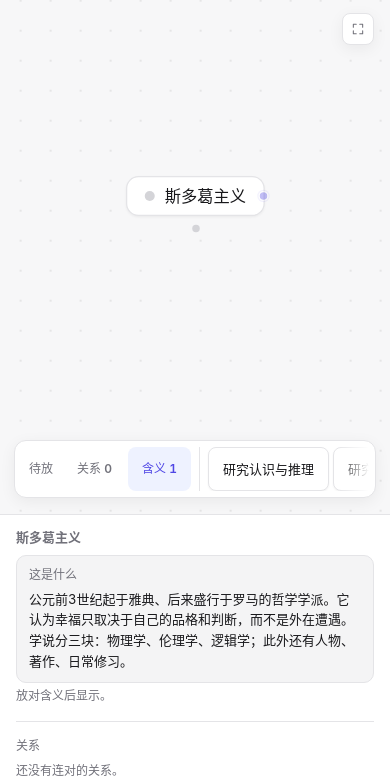
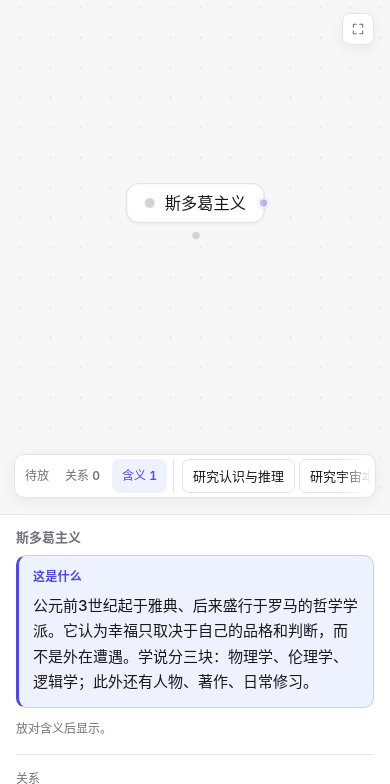
Before and after one commit to sing100/knowledge-assembly-bench, a plain HTML site: page index.html in a window 390 px wide. Both pictures are taken after a click on the button "开始". Shown: the part 60-844 px from the top of the page. Drawn offline with Linux system fonts and the light colour scheme.

Commit message:
guide: widen dialog to 600px, restore 480px layout switch, restart loop on reopen; compact word tray on <=900px; make 这是什么 card more prominent

```diff
--- a/index.html
+++ b/index.html
@@ -243,6 +243,7 @@
       /* first-run guide demo: kab-intro, supplied final version 2026-11-01.
          Native JS/CSS only, no external file, single-file offline site stays single-file.
          Width adapted to the dialog (100% instead of min(560px,92vw)); rest verbatim. */
+      #guideOverlay .x-dialog { width: min(600px, 92vw); max-height: 92vh; overflow-y: auto; }
       .kab-intro { width: 100%; --bg: #faf9f5; --card: #fff; --ink: #141413; --muted: #73726c; --line: #e8e6dc; --clay: #d97757; --clay-text: #b05535; --ok: #3f9a5c; --ok-text: #2f7d48; --bad: #c4473a; }
       @media (prefers-color-scheme: dark) { .kab-intro { --bg: #262624; --card: #30302e; --ink: #faf9f5; --muted: #a3a29b; --line: #45443f; --clay-text: #e58b6d; --ok: #5cb87a; --ok-text: #7ccb95; } }
       .kab-wrap { position: relative; width: 100%; aspect-ratio: 16/10; border: 1px solid var(--line); border-radius: 16px; overflow: hidden; background: var(--bg) radial-gradient(circle, var(--line) 1px, transparent 1.3px) 0 0/18px 18px; }
@@ -285,8 +286,12 @@
         .x-side { width: auto; max-height: 32vh; border-left: 0; border-top: 1px solid var(--x-ln); padding: 12px 16px 16px; }
         /* tray sits at the board bottom now (zoom moved to top-right), so no empty board strip between tray and detail; toasts already go to the board top on ≤900px, so they cannot cover the tray */
         .x-tray { left: 14px; right: 14px; bottom: 16px; max-width: min(720px, calc(100% - 28px)); }
-        .x-chip { height: 44px; min-width: 44px; padding: 0 14px; }
-        .x-tab { min-height: 44px; padding: 0 14px; }
+        /* compact tray: smaller visual weight, still finger-sized */
+        .x-tray { padding: 4px 4px 4px 0; border-radius: 10px; }
+        .x-chip { height: 34px; min-width: 40px; padding: 0 10px; font-size: 13px; border-radius: 7px; box-shadow: none; }
+        .x-tab { min-height: 34px; padding: 0 10px; }
+        .x-tray__h { padding: 0 6px 0 10px; }
+        .x-tray__h::before { margin-right: 4px; }
         .x-tb, .x-sel, .x-primary, .x-sec-btn { min-height: 44px; }
         .x-tb { min-width: 44px; }
         .x-zoom button { min-width: 44px; height: 44px; }
@@ -312,9 +317,9 @@
       .x-card.is-reveal { animation: x-reveal 320ms var(--e-over) backwards; }
       @keyframes x-reveal { from { opacity: 0; scale: .6; } }
       /* side panel: 这是什么 */
-      .x-what { margin: 8px 0 4px; padding: 10px 12px; background: var(--x-hover); border: 1px solid var(--x-ln); border-radius: 10px; }
-      .x-side .x-what__h { margin: 0 0 4px; font-size: 12px; font-weight: 500; color: var(--x-ink2); }
-      .x-side .x-what__t { margin: 0; font-size: 13px; line-height: 1.6; color: var(--x-ink); }
+      .x-what { margin: 8px 0 12px; padding: 12px 14px; background: var(--x-acc-l); border: 1px solid color-mix(in srgb, var(--x-acc) 22%, transparent); border-left: 3px solid var(--x-acc); border-radius: 10px; }
+      .x-side .x-what__h { margin: 0 0 6px; font-size: 12px; font-weight: 600; color: var(--x-acc); letter-spacing: .02em; }
+      .x-side .x-what__t { margin: 0; font-size: 15px; line-height: 1.7; font-weight: 500; color: var(--x-ink); }
       /* 关联线 */
       .m-ref { fill: none; stroke: #0D9488; stroke-opacity: .7; }
       .x-ref { fill: none; stroke: #0D9488; stroke-opacity: .7; stroke-width: 1.25; stroke-dasharray: 4 4; stroke-linecap: round; marker-end: url(#m-ref); transition: opacity var(--m-base) var(--e-swift); animation: x-refin var(--m-sheet) var(--e-out); }
@@ -4397,10 +4402,9 @@
         stage.style.opacity = t < .3 ? t / .3 : t > T - .6 ? (T - t) / .6 : 1;
       }
       const fit = () => {
-        /* adaptation for the 400px dialog: original 480 threshold would always
-           pick the tall vertical layout inside the dialog; 300 keeps the wide
-           layout in a normal dialog and only switches on very narrow phones */
-        const m = root.clientWidth < 300;
+        /* guide dialog is widened to 600px, so desktop/tablet get the wide stage at
+           near full size; phones (<480px wide) get the tall stage, text stays readable */
+        const m = root.clientWidth < 480;
         if (m !== M) { M = m; W = M ? 340 : 560; root.classList.toggle('m', M); }
         stage.style.transform = `scale(${wrap.clientWidth / W})`;
       };
@@ -4414,7 +4418,7 @@
       new IntersectionObserver(([e]) => { visible = e.isIntersecting; }).observe(root);
       const tick = now => {
         if (start === null) start = now;
-        if (visible) render(((now - start) / 1000) % T);
+        if (visible) render(((now - start) / 1000) % T); else start = null;   // restart from 0 each time the guide reopens
         requestAnimationFrame(tick);
       };
       requestAnimationFrame(tick);
```
